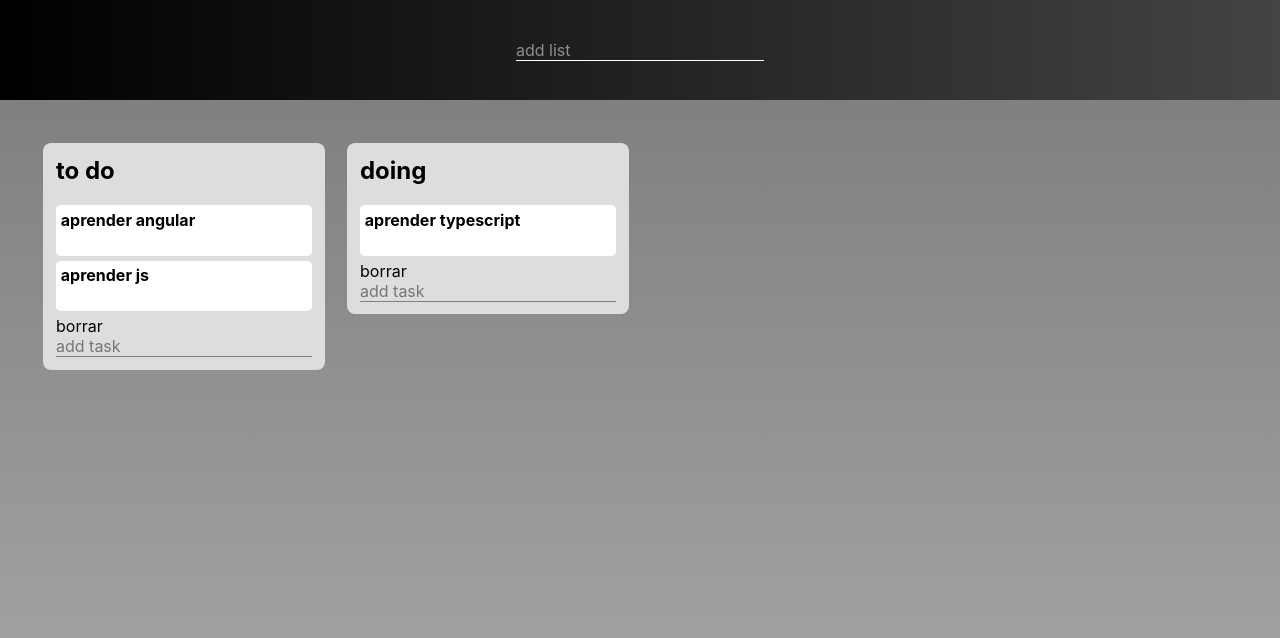
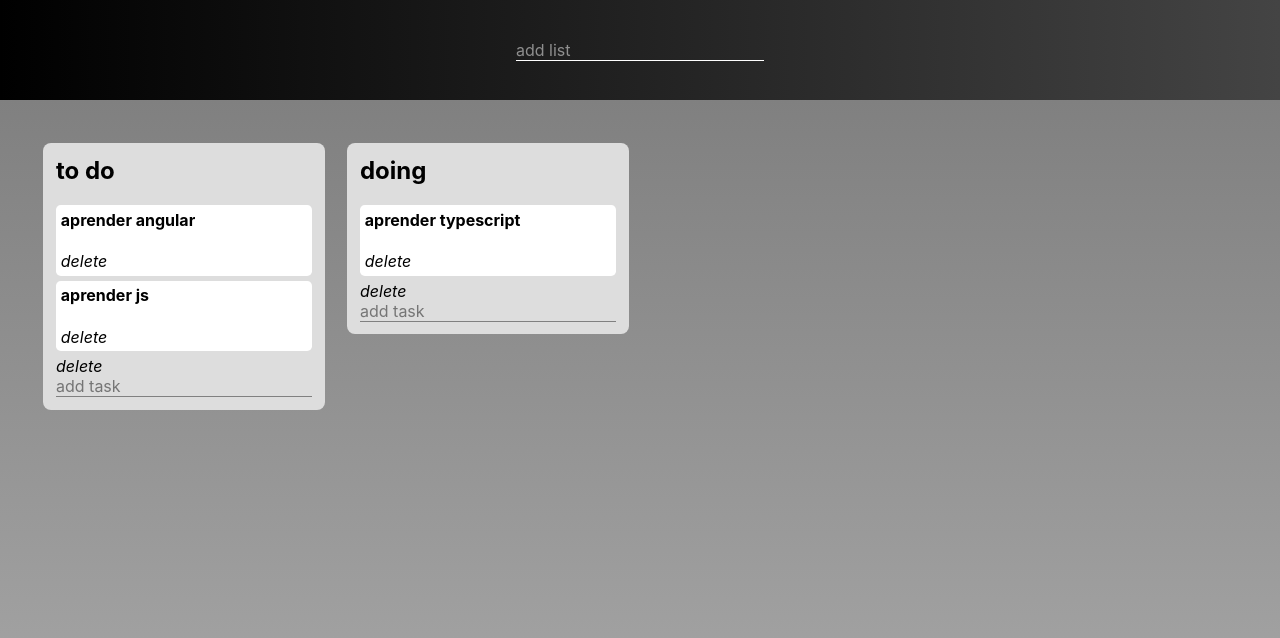
Before and after one commit to GeeksHubsAcademy/scrum-board-angular-alicante, an Angular app: page / in a window 1280 px wide. Shown: the top 638 px of the page. Built offline with nearby package versions, Linux system fonts and the light colour scheme.

Commit message:
delete task feature working

```diff
--- a/src/app/data-manager.service.ts
+++ b/src/app/data-manager.service.ts
@@ -89,4 +89,12 @@ export class DataManagerService {
       return listObj;
     });
   }
+  deleteTask(task: Task) {
+    this.data.lists = this.data.lists.map(listObj => {
+      if (listObj.listId === task.listId) {
+        listObj.tasks = listObj.tasks.filter(taskObj => taskObj.taskId !== task.taskId);
+      }
+      return listObj;
+    });
+  }
 }
--- a/src/app/list/list.component.html
+++ b/src/app/list/list.component.html
@@ -1,6 +1,6 @@
 <div class="list">
   <h1>{{ list.name }}</h1>
   <div class="tasks"><app-task *ngFor="let taskObj of list.tasks" [task]="taskObj"></app-task></div>
-  <div (click)="delete()">borrar</div>
+  <div (click)="delete()"><i class="material-icons">delete</i></div>
   <input type="text" placeholder="add task" (keyup.enter)="newTask($event)" />
 </div>
--- a/src/app/task/task.component.html
+++ b/src/app/task/task.component.html
@@ -1,3 +1,4 @@
 <div class="task">
   <h4>{{ task.text }}</h4>
+  <div class="controls"><i class="material-icons" (click)="deleteTask()">delete</i></div>
 </div>
--- a/src/app/task/task.component.ts
+++ b/src/app/task/task.component.ts
@@ -1,15 +1,17 @@
-import { Component, OnInit, Input } from '@angular/core';
+import { Component, Input } from '@angular/core';
 import { Task } from '../models.interface';
+import { DataManagerService } from '../data-manager.service';
 
 @Component({
   selector: 'app-task',
   templateUrl: './task.component.html',
   styleUrls: ['./task.component.scss'],
 })
-export class TaskComponent implements OnInit {
+export class TaskComponent {
   @Input() task: Task;
 
-  constructor() {}
-
-  ngOnInit() {}
+  constructor(private dataService: DataManagerService) {}
+  deleteTask() {
+    this.dataService.deleteTask(this.task);
+  }
 }
```
